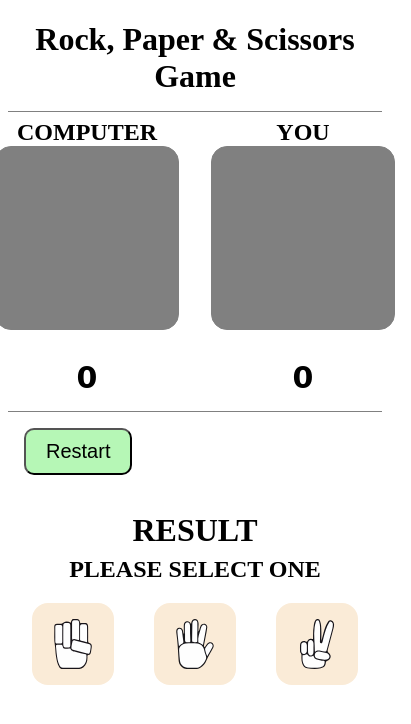
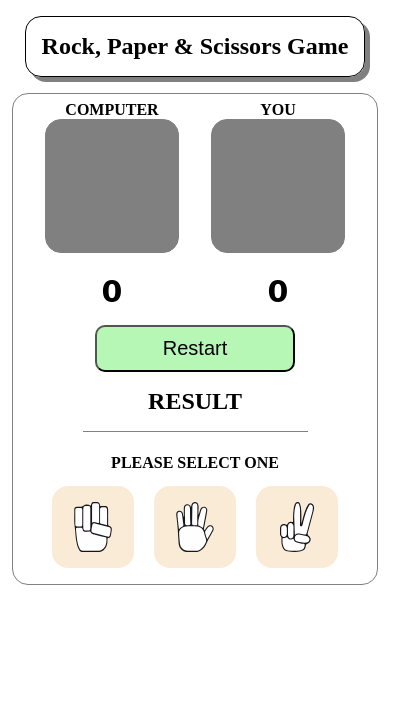
Before and after one commit to elyasyousefi/rock-paper-scissors-game, a plain HTML site: page index.html in a window 390 px wide. Shown: the whole page, 411 px wide, since content can reach past the window. Drawn offline with Linux system fonts and the light colour scheme.

Commit message:
fix responsive design

```diff
--- a/style.css
+++ b/style.css
@@ -1,9 +1,26 @@
+body {
+  display: flex;
+  flex-direction: column;
+  justify-content: center;
+  align-items: center;
+  margin: auto;
+}
+
+.app {
+  display: flex;
+  justify-content: center;
+  align-items: center;
+  border: solid 1px gray;
+  border-radius: 1rem;
+  box-shadow: 1rem;
+  padding: 1rem 0;
+}
+
 .competitors {
-    display: flex;
+  display: flex !important;
   flex-direction: row;
   justify-content: center;
   text-align: center;
-    border-bottom: solid gray 1px;
   padding-bottom: 1rem;
 }
 
@@ -16,10 +33,13 @@
 h1 {
   text-align: center;
   min-width: 225px;
-    margin-bottom: 0;
 }
-  .result_box {
-    align-self: center;
+
+.result-box {
+  display: flex;
+  flex-direction: column;
+  justify-content: center;
+  align-items: center;
 }
 
 .images {
@@ -33,7 +53,7 @@
 #scissors_img {
   width: 50px;
   height: 50px;
-    margin:0 20px;
+  margin: 0 20px;
   transition-duration: 300ms;
   background-color: antiquewhite;
   padding: 1rem;
@@ -61,12 +81,11 @@
   border-radius: 10px;
   cursor: pointer;
   transition-duration: 300ms;
-    margin: 1rem;
+  width: 200px;
 }
 
 #reset:hover {
-    font-size: 24px;
-    background-color: coral;
+  font-size: 1.5rem;
 }
 
 #computer_img,
@@ -80,22 +99,85 @@
 }
 
 .heading {
-    border-bottom: solid gray 1px;
-    padding-bottom: 1rem;
+  box-shadow: 5px 5px gray;
+  border-radius: 1rem;
+  padding: 1rem;
+  border: 1px solid
 }
-  .you , .computer{
+
+.you,
+.computer {
   padding: 0 1rem;
 }
-  .you >p , .computer >p{
-    margin-bottom: 0;
+
+.you>p,
+.computer>p {
+  margin: 0;
 }
-  .you >h2 , .computer >h2{
+
+.you>h2,
+.computer>h2 {
   margin-bottom: 0;
   transition-duration: 500ms;
 }
+
 .main-img {
   display: flex;
   border: solid 1px gray;
   border-radius: 1rem;
   background-color: gray;
 }
+
+@media screen and (max-width : 768px) {
+  .app {
+    flex-direction: column;
+    padding: 0 1rem;
+  }
+
+  #computer_img,
+  #you_img {
+    width: 100px;
+    height: 100px;
+  }
+
+  h1 {
+    font-size: 1.5rem;
+  }
+
+  h2 {
+    font-size: 1rem;
+  }
+
+  #paper_img {
+    margin: 0;
+  }
+
+  .result-box {
+    border-bottom: 1px solid gray;
+  }
+
+  .selection-box {
+    margin: 1rem 0;
+  }
+}
+
+@media screen and (max-width:1024px) and (min-width:769px) {
+  .app {
+    display: grid;
+    grid-template-columns: 1fr 1fr;
+  }
+
+  .selection-box {
+    grid-area: 1/2/2/3;
+  }
+
+  .result-box {
+    grid-area: 2/1/3/3;
+  }
+
+  #computer_img,
+  #you_img {
+    width: 100px;
+    height: 100px;
+  }
+}
```
Lines whose indentation alone changed are shown as unchanged.
